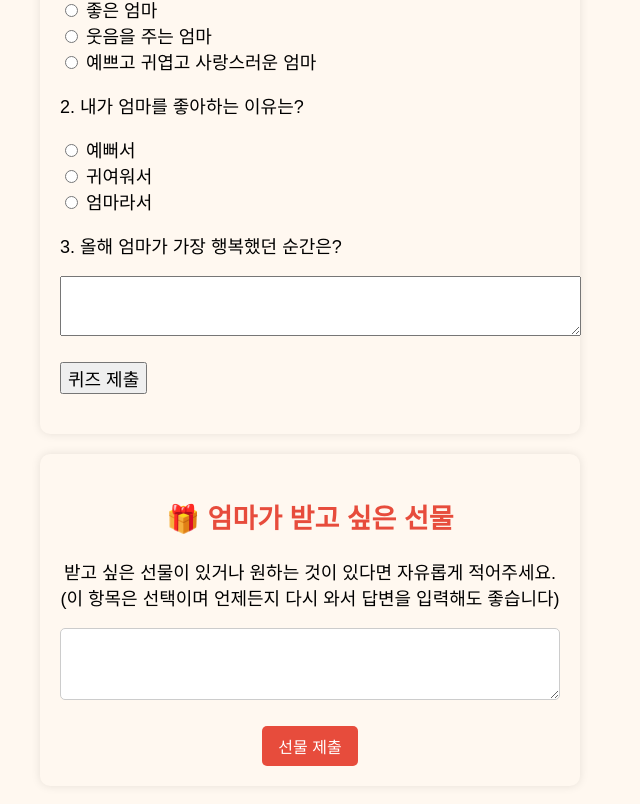
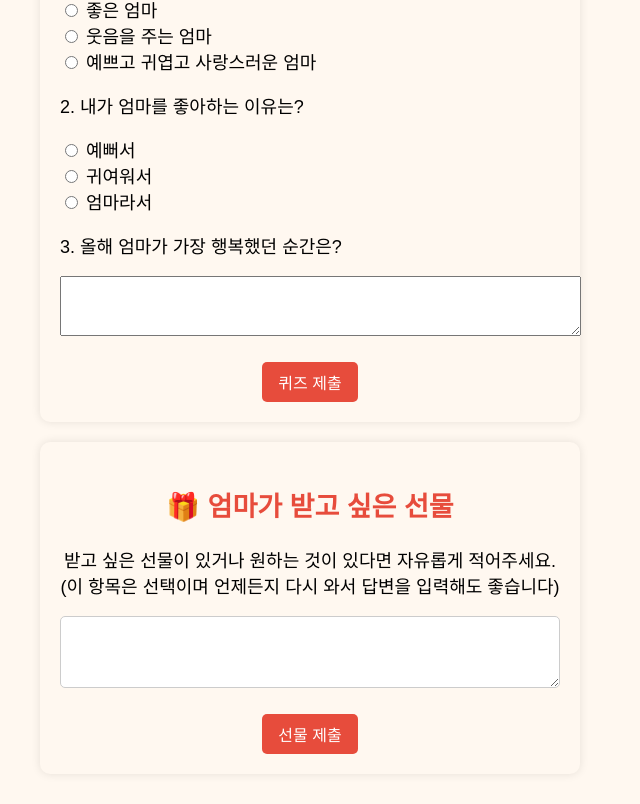
Before and after one commit to yxxn15/mom, a website: page index.html in a window 1280 px wide. Shown: the part 561-1365 px from the top of the page, without its empty margins (330-970 px from the left). Drawn offline with Linux system fonts and the light colour scheme.

Commit message:
Fix: 버튼 스타일 통일

```diff
--- a/style.css
+++ b/style.css
@@ -143,7 +143,7 @@ textarea {
   resize: vertical;
 }
 
-.gift-section button {
+.gift-section button, .quiz-section button {
   display: block;
   margin: 0 auto;
   padding: 8px 16px;
```
Also changed, not shown: index.html (+1 -2 lines).
